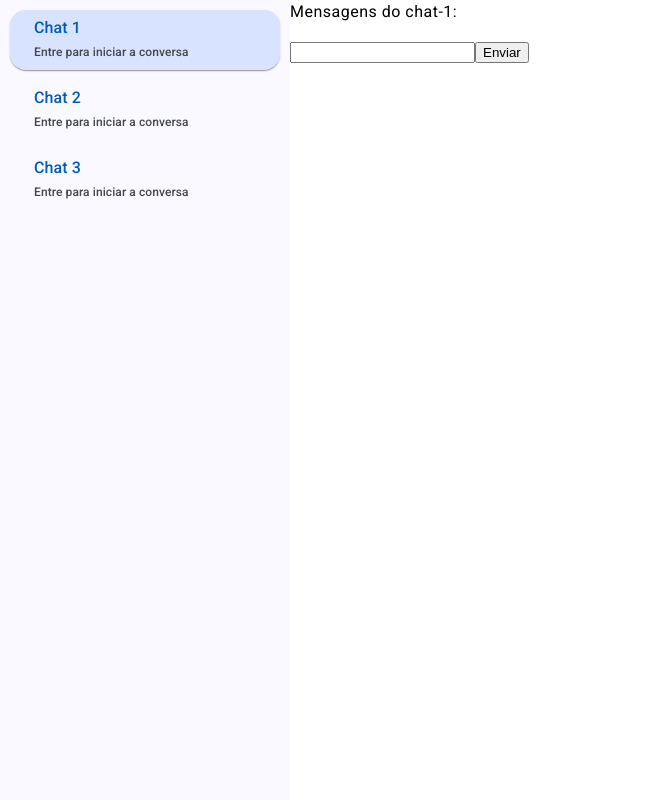
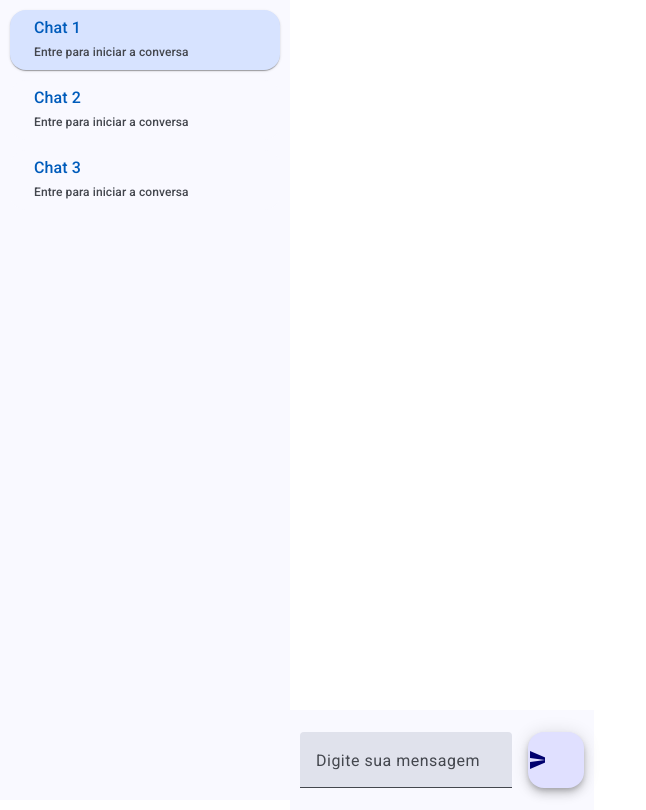
Before and after one commit to AndreNeves97/chatbot-angular, an Angular app: page /chats/chat-1 in a window 1280 px wide. Shown: the whole page, without its empty margins (0-646 px from the left). Built offline with nearby package versions, Linux system fonts and the light colour scheme.

Commit message:
feat(chat page): redesign

```diff
--- a/src/app/pages/main-page/chat-page/chat-page.component.html
+++ b/src/app/pages/main-page/chat-page/chat-page.component.html
@@ -1,10 +1,12 @@
-Mensagens do {{ chatId }}:
-
-
-<ul>
+<section class="message-list" #messageList>
   @for (message of messages; track $index) {
-    <li>{{ message.content }} - {{ message.received? 'received' : 'sent'}}</li>
+    <app-chat-message
+      [received]="message.received"
+      [class.received]="message.received"
+    >
+      {{ message.content }}
+    </app-chat-message>
   }
-</ul>
+</section>
 
 <app-chat-input></app-chat-input>
--- a/src/app/pages/main-page/chat-page/chat-page.component.scss
+++ b/src/app/pages/main-page/chat-page/chat-page.component.scss
@@ -0,0 +1,24 @@
+$chat-input-size: 100px;
+
+section.message-list {
+  display: flex;
+  flex-direction: column;
+  overflow-y: scroll;
+  width: 100%;
+  height: calc(100% - $chat-input-size);
+  padding-top: 10px;
+
+  app-chat-message {
+    align-self: flex-end;
+    max-width: 80%;
+
+    &.received {
+      align-self: flex-start;
+    }
+  }
+}
+
+app-chat-input {
+  display: block;
+  height: $chat-input-size;
+}
--- a/src/app/pages/main-page/chat-page/chat-page.component.ts
+++ b/src/app/pages/main-page/chat-page/chat-page.component.ts
@@ -1,20 +1,32 @@
-import { ChangeDetectorRef, Component, Input, OnChanges } from '@angular/core';
+import {
+  AfterViewChecked,
+  ChangeDetectorRef,
+  Component,
+  ElementRef,
+  Input,
+  OnChanges,
+  ViewChild,
+} from '@angular/core';
 import { MessagesService } from '../../../services/messages/messages.service';
 import { Subscription } from 'rxjs';
 import { Message } from '../../../models/message.model';
 import { ChatsService } from '../../../services/chat/chats.service';
 import { ChatInputComponent } from './components/chat-input/chat-input.component';
+import { ChatMessageComponent } from './components/chat-message/chat-message.component';
 
 @Component({
   selector: 'app-chat-page',
   standalone: true,
-  imports: [ChatInputComponent],
+  imports: [ChatInputComponent, ChatMessageComponent],
   templateUrl: './chat-page.component.html',
   styleUrl: './chat-page.component.scss',
 })
-export class ChatPageComponent implements OnChanges {
+export class ChatPageComponent implements OnChanges, AfterViewChecked {
   @Input()
   chatId: string = '';
+
+  @ViewChild('messageList', { static: true })
+  messageListElement!: ElementRef;
 
   messages: Message[] = [];
 
@@ -28,8 +40,14 @@ export class ChatPageComponent implements OnChanges {
 
   ngOnChanges(): void {
     this.chatsService.setActiveChat(this.chatId);
+
     this.messages = this.messagesService.getMessages(this.chatId);
+
     this.listenToReceivedMessages();
+  }
+
+  ngAfterViewChecked(): void {
+    this.scrollMessageList(false);
   }
 
   private listenToReceivedMessages() {
@@ -47,5 +65,19 @@ export class ChatPageComponent implements OnChanges {
   private onReceiveMessage(message: Message) {
     this.messages.push(message);
     this.changeDetector.detectChanges();
+
+    this.scrollMessageList(false);
+    setTimeout(() => {}, 100);
+  }
+
+  private scrollMessageList(smooth: boolean) {
+    const nativeElement = this.messageListElement.nativeElement;
+
+    const height = nativeElement.scrollHeight;
+
+    nativeElement.scrollTo({
+      top: height,
+      behavior: smooth ? 'smooth' : 'instant',
+    });
   }
 }
--- a/src/app/pages/main-page/chat-page/components/chat-input/chat-input.component.html
+++ b/src/app/pages/main-page/chat-page/components/chat-input/chat-input.component.html
@@ -1,5 +1,19 @@
 
 <form action="" (ngSubmit)="onSubmitForm()">
-  <input type="text" [(ngModel)]="inputMessage" name="inputMessage" />
-  <button type="submit">Enviar</button>
+  <mat-form-field class="message-input" subscriptSizing="dynamic">
+    <mat-label>Digite sua mensagem</mat-label>
+
+    <input
+      matInput
+      [(ngModel)]="inputMessage"
+      name="inputMessage"
+      autocomplete="off"
+    />
+  </mat-form-field>
+
+
+
+  <button mat-fab type="submit">
+    <mat-icon>send</mat-icon>
+  </button>
 </form>
--- a/src/app/pages/main-page/chat-page/components/chat-input/chat-input.component.scss
+++ b/src/app/pages/main-page/chat-page/components/chat-input/chat-input.component.scss
@@ -0,0 +1,17 @@
+form {
+  background-color: #f9f9ff;
+  display: flex;
+  flex-direction: row;
+  padding: 0 10px;
+  align-items: center;
+  height: 100%;
+
+  .message-input {
+    width: 100%;
+    margin-right: 16px;
+
+    input {
+      width: 100%;
+    }
+  }
+}
--- /dev/null
+++ b/src/app/pages/main-page/chat-page/components/chat-message/chat-message.component.html
@@ -0,0 +1,3 @@
+<p [class.received]="received">
+  <ng-content></ng-content>
+</p>
--- /dev/null
+++ b/src/app/pages/main-page/chat-page/components/chat-message/chat-message.component.scss
@@ -0,0 +1,10 @@
+p {
+  border-radius: 16px;
+  padding: 5px 14px;
+
+  margin: 6px 14px;
+
+  &:not(.received) {
+    background-color: #c8c5ca;
+  }
+}
--- /dev/null
+++ b/src/app/pages/main-page/chat-page/components/chat-message/chat-message.component.ts
@@ -0,0 +1,13 @@
+import { Component, Input } from '@angular/core';
+
+@Component({
+  selector: 'app-chat-message',
+  standalone: true,
+  imports: [],
+  templateUrl: './chat-message.component.html',
+  styleUrl: './chat-message.component.scss',
+})
+export class ChatMessageComponent {
+  @Input({ required: true })
+  received: boolean = false;
+}
```
Also changed, not shown: src/app/pages/main-page/chat-page/components/chat-input/chat-input.component.ts (+11 -1 lines), 1 other file (tests, documents, lock files or other folders).
